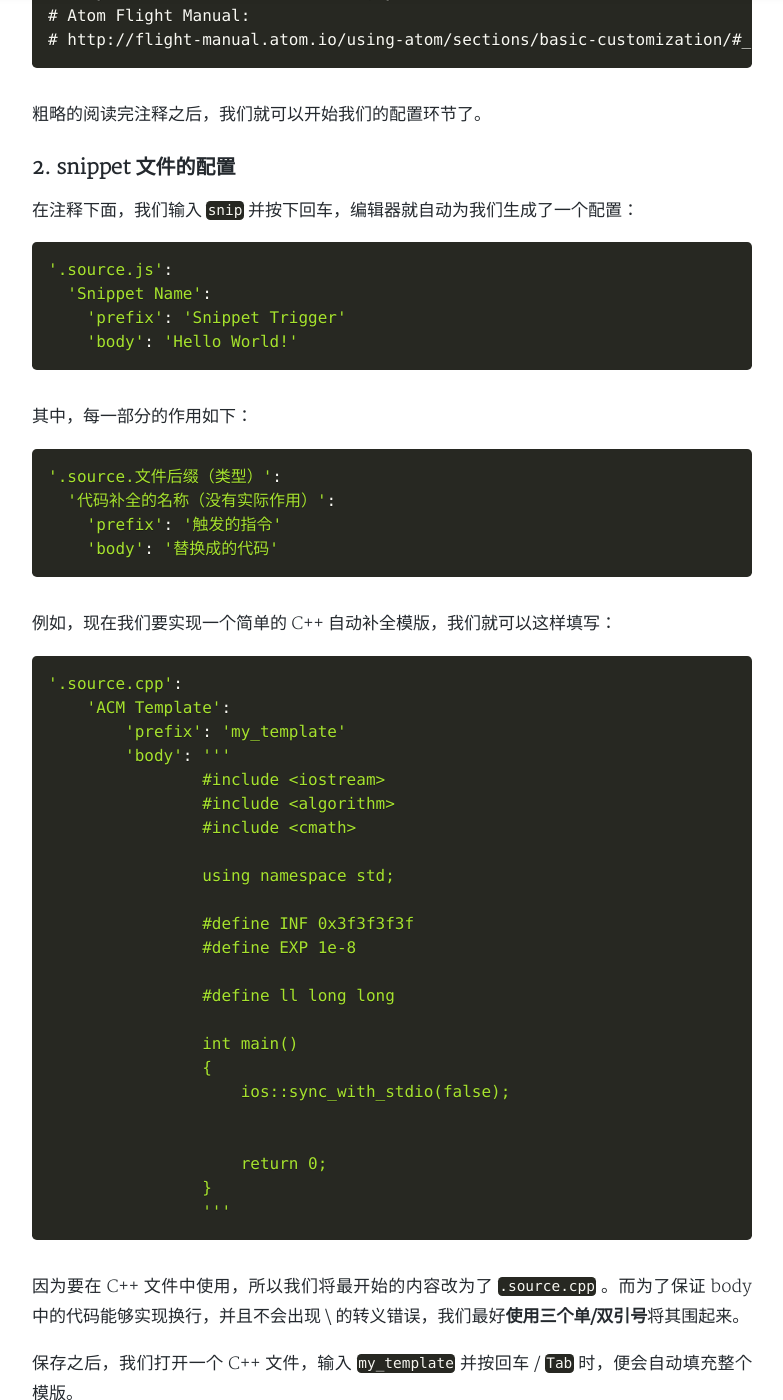
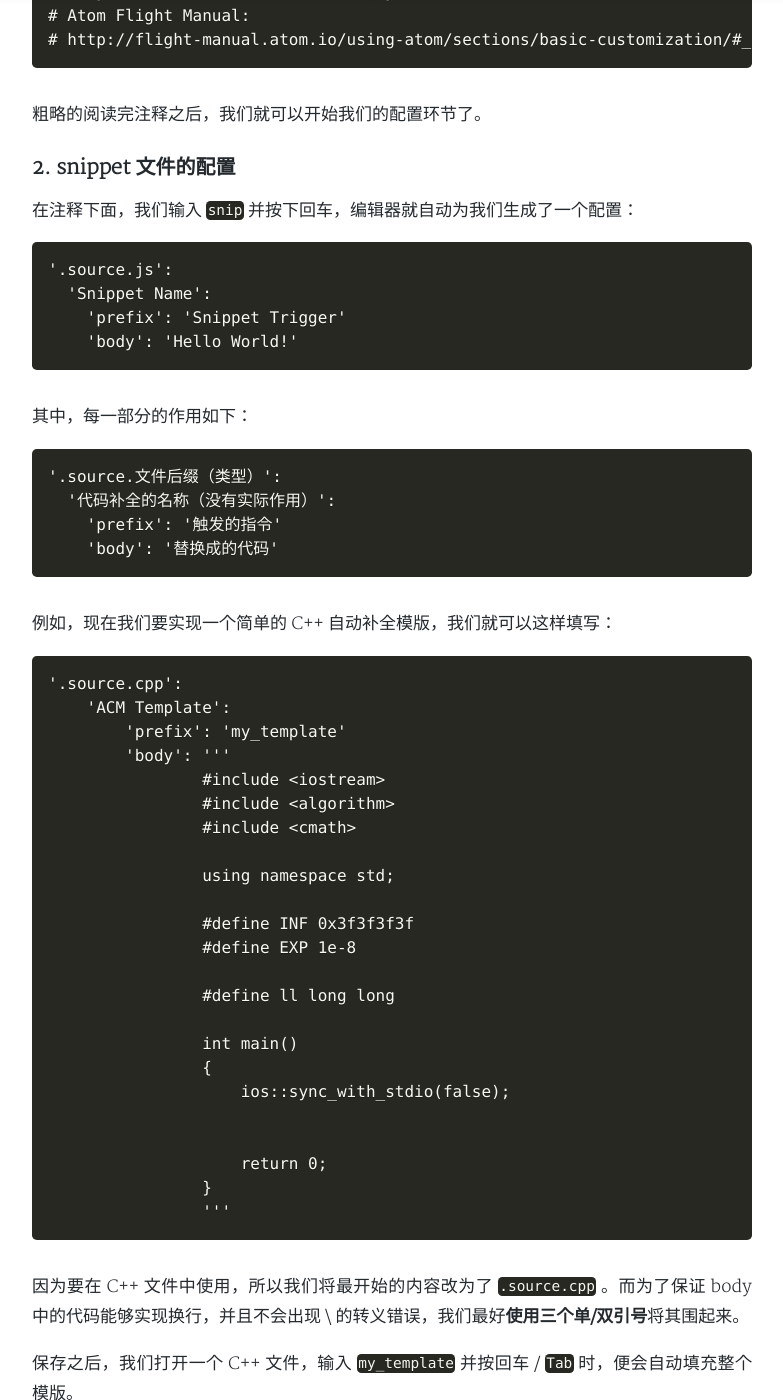
Before and after one commit to cometeme/cometeme.github.io, a Jekyll site: the page built from _posts/2019-04-22-[Atom]snippets-自定义代码补全.md, in a window 1280 px wide and 1400 px high, scrolled down 1691 px. Shown: the whole window, without its empty margins (248-1031 px from the left). Built offline with Jekyll 4.4.1, drawn with Linux system fonts in a browser that asks for light colours; nearby versions of some CDN libraries; comment, search, counter and statistics services are not loaded; a style sheet for code colours, icons or effects is not loaded; some of the changed text lies outside the part shown.

Commit message:
update post

````diff
--- a/_posts/2019-04-22-[Atom]snippets-自定义代码补全.md
+++ b/_posts/2019-04-22-[Atom]snippets-自定义代码补全.md
@@ -58,7 +58,7 @@ tags: Atom 插件
 
 在注释下面，我们输入 `snip` 并按下回车，编辑器就自动为我们生成了一个配置：
 
-```python
+```text
 '.source.js':
   'Snippet Name':
     'prefix': 'Snippet Trigger'
@@ -67,7 +67,7 @@ tags: Atom 插件
 
 其中，每一部分的作用如下：
 
-```python
+```text
 '.source.文件后缀（类型）':
   '代码补全的名称（没有实际作用）':
     'prefix': '触发的指令'
@@ -76,7 +76,7 @@ tags: Atom 插件
 
 例如，现在我们要实现一个简单的 C++ 自动补全模版，我们就可以这样填写：
 
-```python
+```text
 '.source.cpp':
     'ACM Template':
         'prefix': 'my_template'
@@ -114,7 +114,7 @@ tags: Atom 插件
 
 因为在前面我们已经添加过一个 `.cpp` 的模版了，所以添加第二个模版时，我们**不需要重复写 `.source.cpp` 这一行**，不然会导致报错。
 
-```python
+```text
 'include with <>':
     'prefix': 'include'
     'body': 'include <$1>'
@@ -126,7 +126,7 @@ tags: Atom 插件
 
 可是，这样的自动补全没有任何提示信息。对于 `include` 这样较为简单的也许还可以，但是对于复杂的代码补全就不行了。我们可以先用 `for` 举一个例子。我们可以先在配置文件中插入如下的代码：
 
-```python
+```text
 'Auto Complete for':
     'prefix': 'for'
     'body': '''
@@ -143,7 +143,7 @@ tags: Atom 插件
 
 所以我们可以将刚才的 `for` 自动补全改为以下形式：
 
-```python
+```text
 'Auto Complete for':
     'prefix': 'for'
     'body': '''
````
